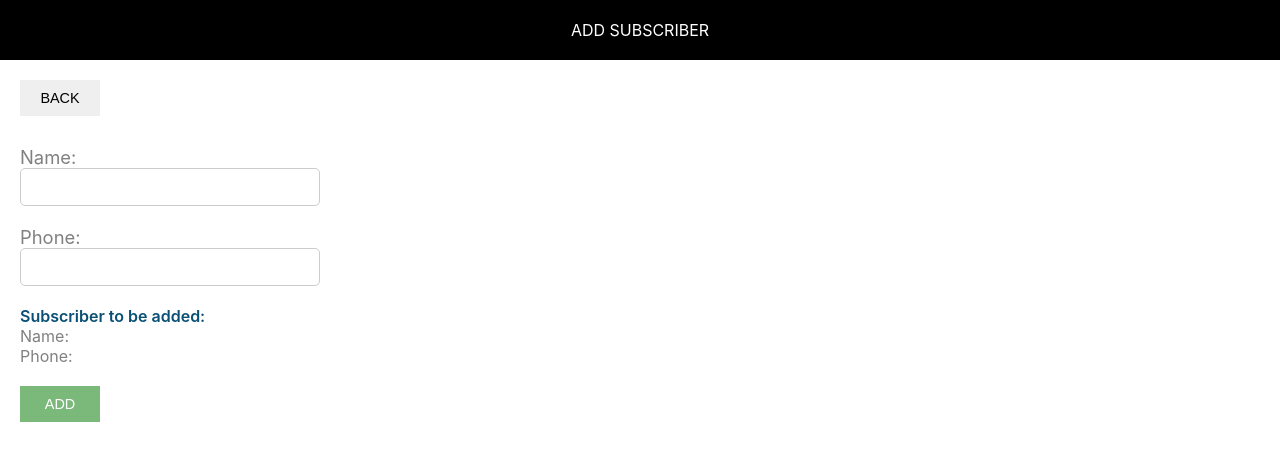
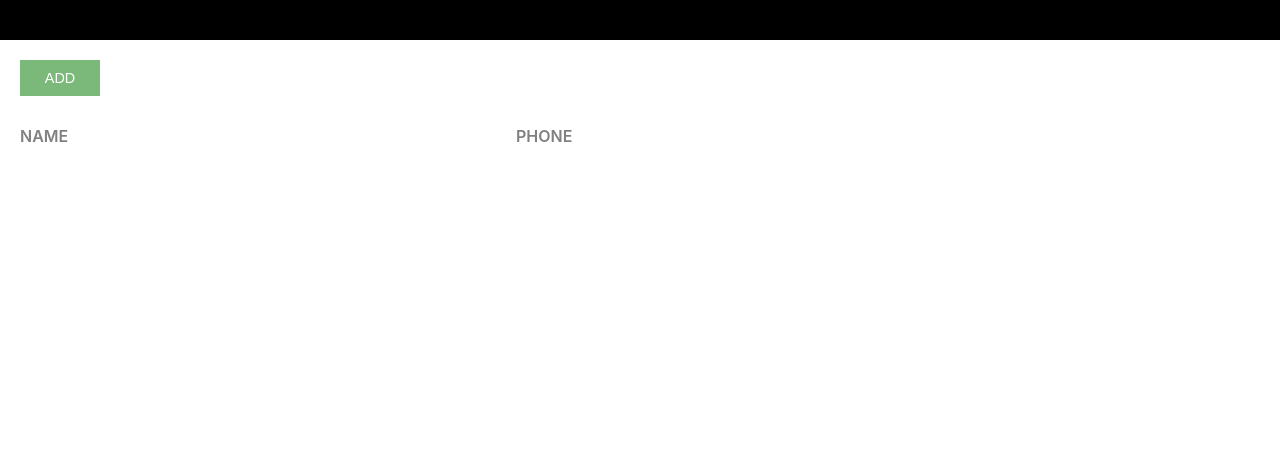
Before and after one commit to gokulkumar-gopal/phone-directory, a React (Create React App) app: page / in a window 1280 px wide. Shown: the top 460 px of the page. Built offline with nearby package versions, Linux system fonts and the light colour scheme.

Commit message:
Added state in ‘AddSubscriber’ and ‘App’ components

```diff
--- a/src/AddSubscriber.js
+++ b/src/AddSubscriber.js
@@ -4,7 +4,26 @@
 import './AddSubscriber.css';
 
 class AddSubscriber extends Component {
+
+    constructor()
+    {
+        super();
+        this.state = {
+            id: 0,
+            name: '',
+            phone: ''
+        }
+    }
+
+    inputChangedHandler = (e) => {
+        const state = this.state;
+        state[e.target.name] = e.target.value;
+        this.setState(state);
+        console.log(state);
+    }
+
     render() {
+        const {name, phone} = this.state;
         return(
             <div>
                 <Header heading="Add Subscriber"/>
@@ -12,13 +31,13 @@
                 <button className="custom-btn">Back</button>
                 <form className="subscriber-form">
                     <label htmlFor="name" className="label-control">Name: </label><br/>
-                    <input id="name" type="text" className="input-control" name="name"/><br/><br/>
+                    <input id="name" type="text" className="input-control" name="name" onChange={this.inputChangedHandler} /><br/><br/>
                     <label htmlFor="phone" className="label-control">Phone: </label><br/>
-                    <input id="phone" type="text" className="input-control" name="phone"/><br/><br/>
+                    <input id="phone" type="text" className="input-control" name="phone" onChange={this.inputChangedHandler} /><br/><br/>
                     <div className="subscriber-info-container">
                         <span className="subscriber-to-add-heading"> Subscriber to be added: </span> <br/>
-                        <span className="subscriber-info">Name: </span><br/>
-                        <span className="subscriber-info">Phone: </span>
+                        <span className="subscriber-info">Name: {name}</span><br/>
+                        <span className="subscriber-info">Phone: {phone}</span>
                     </div>
                     <button type="submit" className="custom-btn add-btn">Add</button>
                 </form>
--- a/src/common/common.css
+++ b/src/common/common.css
@@ -17,3 +17,8 @@
     background: #7ab97a;
     color: #fff;
 }
+
+.delete-btn {
+    background: red;
+    color: #fff;
+}
--- a/src/index.js
+++ b/src/index.js
@@ -7,7 +7,7 @@
 import reportWebVitals from './reportWebVitals';
 
 ReactDOM.render(
-    <AddSubscriber />,
+    <App />,
   document.getElementById('root')
 );
 
```
